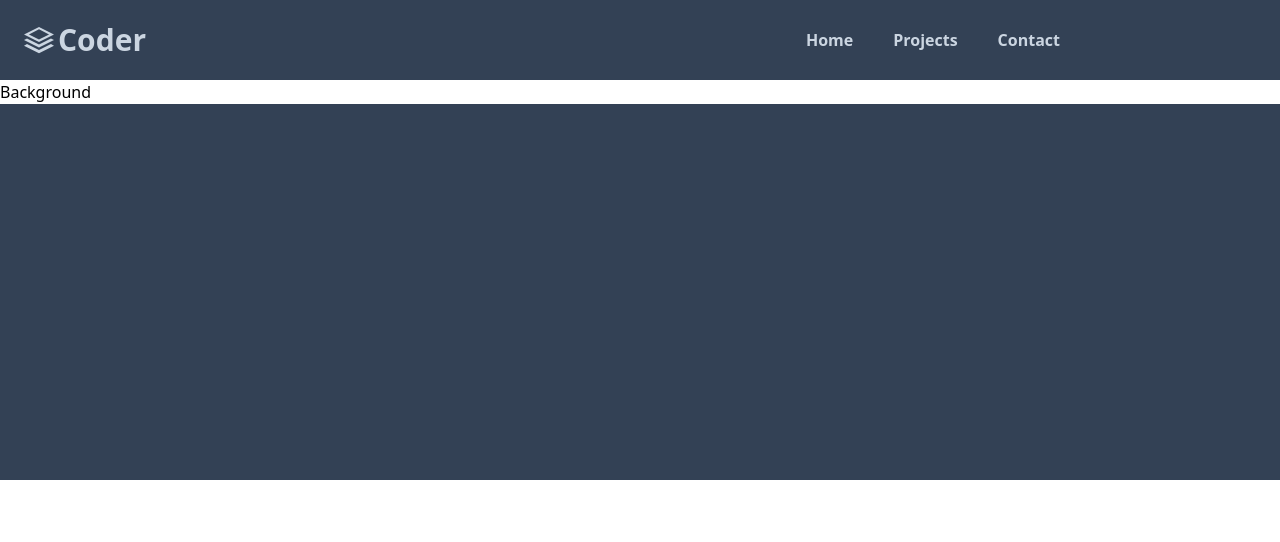
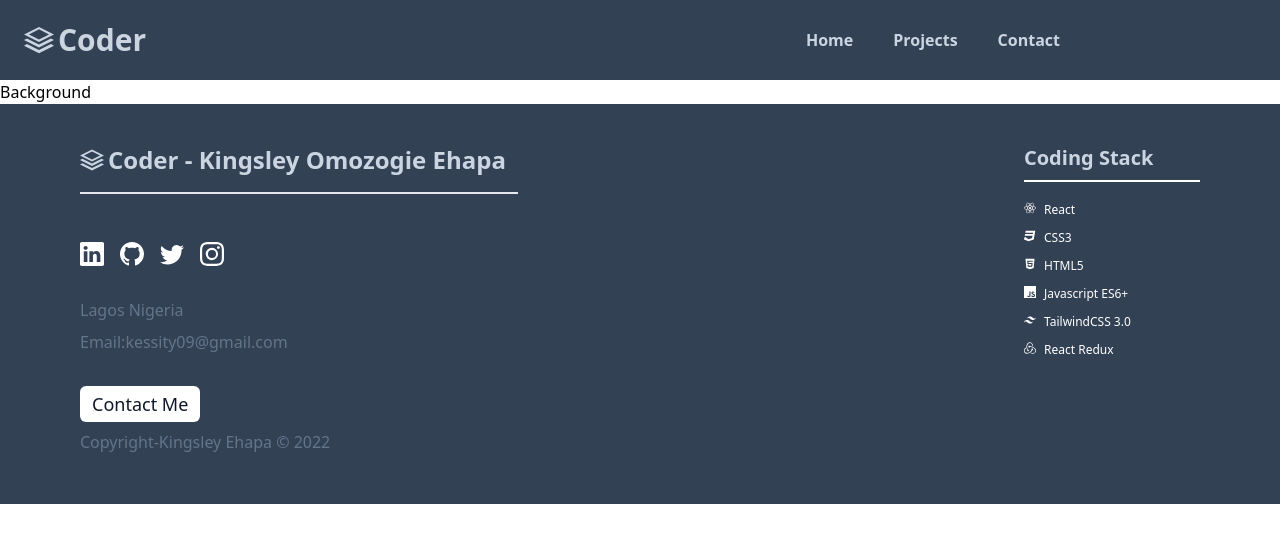
Before and after one commit to KINGSLEYEHAPA/Kingsley-Ehapa-Portfolio, a React (Create React App) app: page / in a window 1280 px wide. Shown: the top 542 px of the page. Built offline with nearby package versions, Linux system fonts and the light colour scheme.

Commit message:
Done with Footer

```diff
--- a/src/components/Footer.jsx
+++ b/src/components/Footer.jsx
@@ -1,11 +1,83 @@
 import React from "react";
+import { Link } from "react-router-dom";
+import { ImStack } from "react-icons/im";
+import { BsTwitter, BsGithub, BsLinkedin, BsInstagram } from "react-icons/bs";
+import { FaHtml5, FaCss3, FaBootstrap, FaReact } from "react-icons/fa";
+import { SiJavascript, SiTailwindcss, SiRedux } from "react-icons/si";
 
 const Footer = () => {
   return (
-    <div className="h-72 bg-slate-700">
-      <div></div>
-      <div></div>
-      <div></div>
+    <div className=" h-[40rem] md:h-[25rem] bg-slate-700 flex flex-col justify-center gap-12 ssmgap-24 items-start p-10 ssm:px-2 md:flex md:flex-row md:justify-between md:px-20">
+      <div>
+        {" "}
+        <Link
+          to="/"
+          className=" flex items-center gap-1 text-lg ssm:text-xl  lg:text-2xl  text-slate-300 font-bold  pr-3 border-b-2 mb-12 pb-4 "
+        >
+          <span className=" mx-0 text">
+            <ImStack />
+          </span>
+          <span className=" mx-0">
+            Coder - <span className="text-md">Kingsley Omozogie Ehapa</span>
+          </span>
+        </Link>{" "}
+        <div className="flex gap-4 text-white text-2xl">
+          <a href="#">
+            <BsLinkedin />{" "}
+          </a>
+          <a href="#">
+            <BsGithub />{" "}
+          </a>
+          <a href="#">
+            <BsTwitter />{" "}
+          </a>
+          <a href="#">
+            <BsInstagram />{" "}
+          </a>
+        </div>{" "}
+        <div className="space-y-2 mt-8 text-slate-500">
+          <p>Lagos Nigeria</p>
+          <p>Email:kessity09@gmail.com</p>
+          <Link to="/" className="hover:text-white text-xl  ">
+            <button className="bg-white text-slate-900  text-lg px-3 py-1 rounded-md mt-8 hover:bg-slate-300 hover:text-slate-700">
+              Contact Me
+            </button>
+          </Link>
+          <p>Copyright-Kingsley Ehapa &copy; 2022</p>
+        </div>
+      </div>
+      <div className="">
+        <h2 className="mb-5 pb-2 border-b-2 border-white text-xl text-slate-300 font-bold  ">
+          Coding Stack
+        </h2>
+
+        <div className=" flex flex-col gap-3 text-xs text-white text-center w-44">
+          <p className="flex gap-2">
+            <FaReact />
+            <span>React</span>
+          </p>
+          <p className="flex gap-2">
+            <FaCss3 />
+            <span>CSS3</span>
+          </p>
+          <p className="flex gap-2">
+            <FaHtml5 />
+            <span>HTML5</span>
+          </p>
+          <p className="flex gap-2">
+            <SiJavascript />
+            <span>Javascript ES6+</span>
+          </p>
+          <p className="flex gap-2">
+            <SiTailwindcss />
+            <span>TailwindCSS 3.0</span>
+          </p>
+
+          <p className="flex gap-2">
+            <SiRedux /> <span>React Redux</span>
+          </p>
+        </div>
+      </div>
     </div>
   );
 };
--- a/src/components/Header.jsx
+++ b/src/components/Header.jsx
@@ -3,7 +3,7 @@ import { Link } from "react-router-dom";
 import { ImStack } from "react-icons/im";
 import { BiMenuAltRight } from "react-icons/bi";
 import { MdClose } from "react-icons/md";
-import { BsTwitter, BsGithub, BsLinkedin } from "react-icons/bs";
+import { BsTwitter, BsGithub, BsLinkedin, BsInstagram } from "react-icons/bs";
 import AOS from "aos";
 import "aos/dist/aos.css"; // You can also use <link> for styles
 
@@ -59,6 +59,9 @@ const Header = () => {
                 </a>
                 <a href="#">
                   <BsTwitter />{" "}
+                </a>
+                <a href="#">
+                  <BsInstagram />{" "}
                 </a>
               </div>{" "}
               <span
--- /dev/null
+++ b/src/components/Homepage.jsx
@@ -0,0 +1,7 @@
+import React from "react";
+
+const Homepage = () => {
+  return <div>Homepage</div>;
+};
+
+export default Homepage;
```
